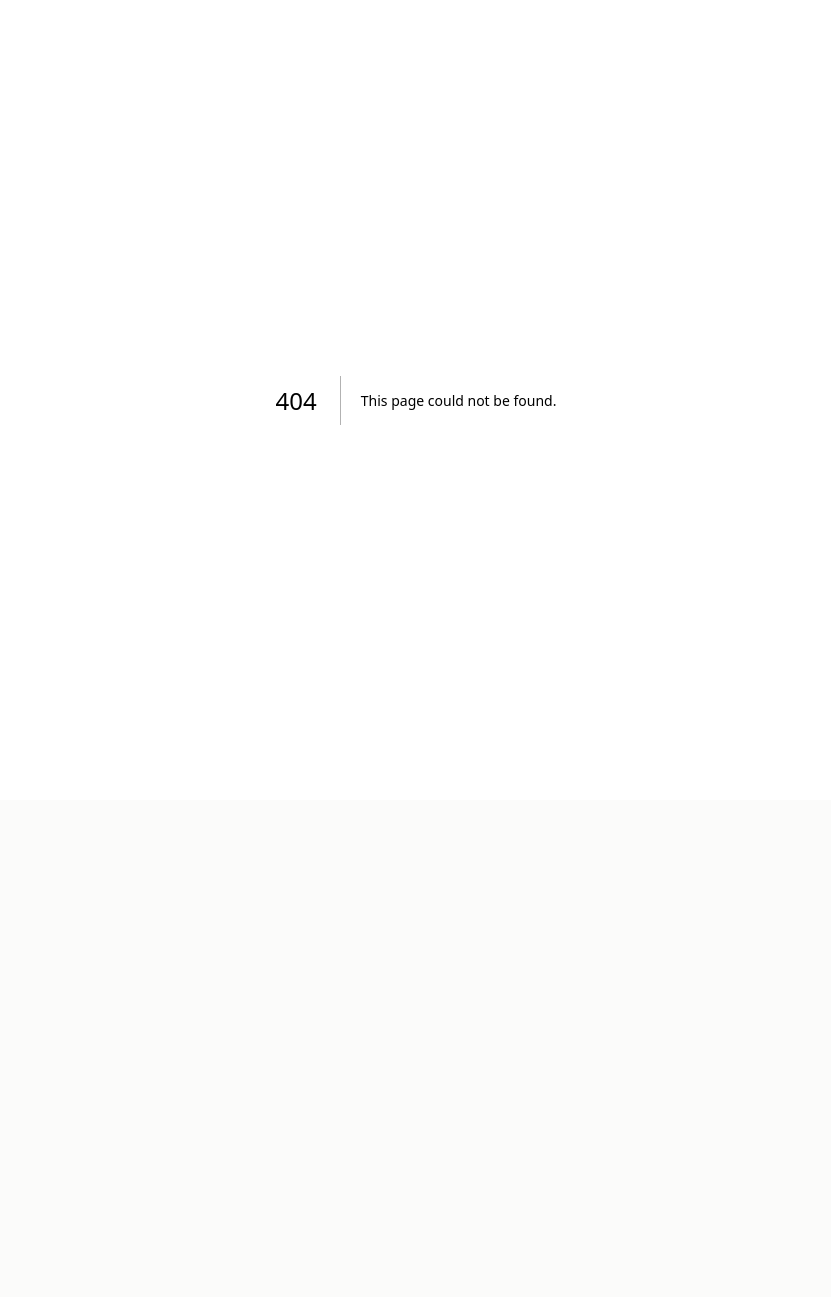
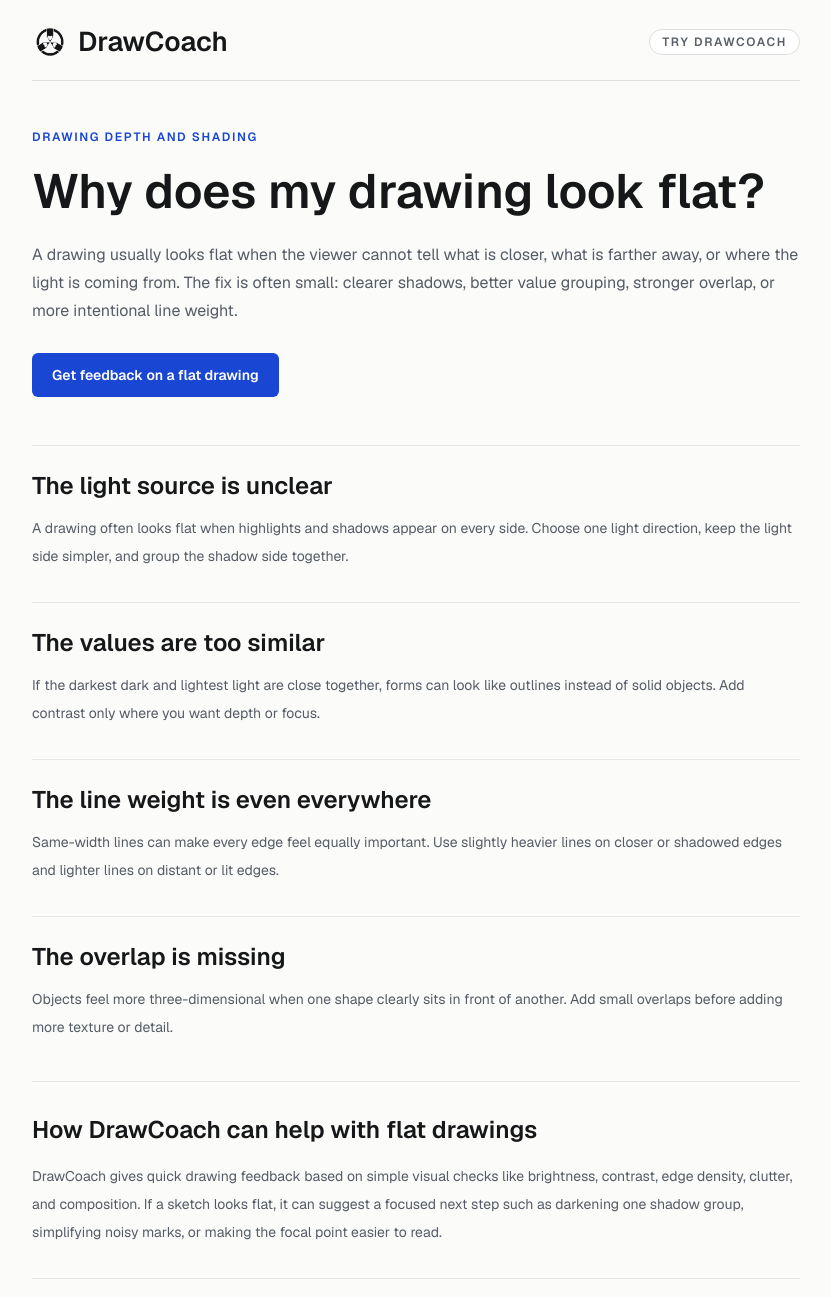
Before and after one commit to CAnimal4/DrawCoach, a Next.js app: page /why-does-my-drawing-look-flat in a window 1280 px wide. Before the commit this address had no page. Shown: the top 1297 px of the page, without its empty margins (224-1055 px from the left). Before the commit the page ends 800 px from the top, so only its background shows below. Built offline with nearby package versions, Linux system fonts and the light colour scheme.

Commit message:
fix sharing and add drawing depth seo page

```diff
--- a/app/drawing-feedback/page.tsx
+++ b/app/drawing-feedback/page.tsx
@@ -119,6 +119,37 @@
             stuck.
           </p>
         </section>
+
+        <section className="border-t border-[#e7e8e5] py-8">
+          <h2 className="text-2xl font-semibold">What kind of feedback does DrawCoach give?</h2>
+          <div className="mt-5 grid gap-5 sm:grid-cols-2">
+            <article>
+              <h3 className="text-base font-semibold">Shading and contrast</h3>
+              <p className="mt-2 text-sm leading-7 text-[#555c65]">
+                DrawCoach looks for drawings that are very dark, very bright, or low contrast. The
+                critique then suggests a small value change, such as grouping shadows or adding one
+                clearer highlight.
+              </p>
+            </article>
+            <article>
+              <h3 className="text-base font-semibold">Composition and clutter</h3>
+              <p className="mt-2 text-sm leading-7 text-[#555c65]">
+                The tool estimates whether the drawing feels too busy, too empty, or visually
+                off-center. The feedback is meant to help you simplify the next pass without
+                redrawing everything.
+              </p>
+            </article>
+          </div>
+        </section>
+
+        <section className="border-t border-[#e7e8e5] py-8">
+          <h2 className="text-2xl font-semibold">Who it is for</h2>
+          <p className="mt-4 text-sm leading-7 text-[#555c65]">
+            This page is for artists searching for free drawing feedback, beginner sketch critique,
+            or a drawing critique tool that can quickly point out the next practical fix. DrawCoach
+            works best for rough sketches, practice drawings, thumbnails, and early idea passes.
+          </p>
+        </section>
       </div>
     </main>
   );
--- a/app/how-to-improve-drawings/page.tsx
+++ b/app/how-to-improve-drawings/page.tsx
@@ -98,6 +98,14 @@
             small fix: darken one shadow group, adjust one proportion, simplify one busy area, or
             clarify one focal point.
           </p>
+          <div className="mt-5 rounded-lg border border-[#dededb] bg-white p-5">
+            <h3 className="text-base font-semibold">How DrawCoach can help</h3>
+            <p className="mt-2 text-sm leading-7 text-[#555c65]">
+              DrawCoach turns a sketch into a short list of beginner-friendly improvements. Instead
+              of asking you to solve every art problem at once, it gives a summary, a few specific
+              fixes, and one next step to focus on.
+            </p>
+          </div>
           <Link
             className="mt-7 inline-flex rounded-md bg-[#1946d2] px-5 py-3 text-sm font-semibold text-white transition hover:brightness-90 focus:outline-none focus:ring-4 focus:ring-[#1946d2]/20"
             href="/"
@@ -105,6 +113,24 @@
             Get free drawing feedback
           </Link>
         </section>
+
+        <section className="border-t border-[#e7e8e5] py-8">
+          <h2 className="text-2xl font-semibold">A quick improvement checklist</h2>
+          <ul className="mt-5 space-y-3 text-sm leading-7 text-[#555c65]">
+            <li>
+              <strong className="text-[#161719]">Squint at the drawing.</strong> If everything has
+              the same value, choose one area to darken.
+            </li>
+            <li>
+              <strong className="text-[#161719]">Compare the largest shapes.</strong> Fix the big
+              width and height relationships before polishing details.
+            </li>
+            <li>
+              <strong className="text-[#161719]">Pick one focal point.</strong> Let the most
+              important area have the sharpest contrast and cleanest edges.
+            </li>
+          </ul>
+        </section>
       </div>
     </main>
   );
--- /dev/null
+++ b/app/why-does-my-drawing-look-flat/page.tsx
@@ -0,0 +1,135 @@
+import type { Metadata } from "next";
+import Link from "next/link";
+import { BrandLink } from "@/components/brand-link";
+import { absoluteUrl, OG_IMAGE_URL } from "@/lib/site";
+
+const pageTitle = "Why Does My Drawing Look Flat? Simple Fixes for Sketches";
+const pageDescription =
+  "Learn why drawings look flat, how shading and line weight create depth, and how DrawCoach can suggest the next small fix for your sketch.";
+
+export const dynamic = "force-static";
+
+export const metadata: Metadata = {
+  title: pageTitle,
+  description: pageDescription,
+  alternates: {
+    canonical: absoluteUrl("/why-does-my-drawing-look-flat"),
+  },
+  openGraph: {
+    title: pageTitle,
+    description: pageDescription,
+    url: absoluteUrl("/why-does-my-drawing-look-flat"),
+    images: [
+      {
+        url: OG_IMAGE_URL,
+        width: 1200,
+        height: 630,
+        alt: "DrawCoach free online drawing critique tool",
+      },
+    ],
+  },
+  twitter: {
+    card: "summary_large_image",
+    title: pageTitle,
+    description: pageDescription,
+    images: [OG_IMAGE_URL],
+  },
+};
+
+const flatReasons = [
+  {
+    title: "The light source is unclear",
+    body:
+      "A drawing often looks flat when highlights and shadows appear on every side. Choose one light direction, keep the light side simpler, and group the shadow side together.",
+  },
+  {
+    title: "The values are too similar",
+    body:
+      "If the darkest dark and lightest light are close together, forms can look like outlines instead of solid objects. Add contrast only where you want depth or focus.",
+  },
+  {
+    title: "The line weight is even everywhere",
+    body:
+      "Same-width lines can make every edge feel equally important. Use slightly heavier lines on closer or shadowed edges and lighter lines on distant or lit edges.",
+  },
+  {
+    title: "The overlap is missing",
+    body:
+      "Objects feel more three-dimensional when one shape clearly sits in front of another. Add small overlaps before adding more texture or detail.",
+  },
+] as const;
+
+export default function WhyDrawingLooksFlatPage() {
+  return (
+    <main className="min-h-screen px-5 py-6 text-[#161719] sm:px-8 lg:px-12">
+      <div className="mx-auto w-full max-w-3xl">
+        <header className="flex items-center justify-between border-b border-[#dededb] pb-5">
+          <BrandLink />
+          <Link
+            className="rounded-full border border-[#dededb] bg-white px-3 py-1 text-xs font-semibold uppercase tracking-[0.14em] text-[#59606a] transition hover:border-[#1946d2] hover:text-[#1946d2]"
+            href="/"
+          >
+            Try DrawCoach
+          </Link>
+        </header>
+
+        <section className="py-12">
+          <p className="text-xs font-semibold uppercase tracking-[0.14em] text-[#1946d2]">
+            Drawing depth and shading
+          </p>
+          <h1 className="mt-4 text-4xl font-semibold leading-tight tracking-normal sm:text-5xl">
+            Why does my drawing look flat?
+          </h1>
+          <p className="mt-5 text-base leading-7 text-[#555c65]">
+            A drawing usually looks flat when the viewer cannot tell what is closer, what is farther
+            away, or where the light is coming from. The fix is often small: clearer shadows, better
+            value grouping, stronger overlap, or more intentional line weight.
+          </p>
+          <Link
+            className="mt-7 inline-flex rounded-md bg-[#1946d2] px-5 py-3 text-sm font-semibold text-white transition hover:brightness-90 focus:outline-none focus:ring-4 focus:ring-[#1946d2]/20"
+            href="/"
+          >
+            Get feedback on a flat drawing
+          </Link>
+        </section>
+
+        <section className="space-y-8 pb-10">
+          {flatReasons.map((reason) => (
+            <article className="border-t border-[#e7e8e5] pt-6" key={reason.title}>
+              <h2 className="text-2xl font-semibold">{reason.title}</h2>
+              <p className="mt-3 text-sm leading-7 text-[#555c65]">{reason.body}</p>
+            </article>
+          ))}
+        </section>
+
+        <section className="border-t border-[#e7e8e5] py-8">
+          <h2 className="text-2xl font-semibold">How DrawCoach can help with flat drawings</h2>
+          <p className="mt-4 text-sm leading-7 text-[#555c65]">
+            DrawCoach gives quick drawing feedback based on simple visual checks like brightness,
+            contrast, edge density, clutter, and composition. If a sketch looks flat, it can suggest
+            a focused next step such as darkening one shadow group, simplifying noisy marks, or
+            making the focal point easier to read.
+          </p>
+        </section>
+
+        <section className="border-t border-[#e7e8e5] py-8">
+          <h2 className="text-2xl font-semibold">Small fixes to try before redrawing</h2>
+          <ul className="mt-5 space-y-3 text-sm leading-7 text-[#555c65]">
+            <li>
+              <strong className="text-[#161719]">Pick one shadow side.</strong> Darken only that
+              side first so the form has a clear turn.
+            </li>
+            <li>
+              <strong className="text-[#161719]">Add one overlap.</strong> Let one shape cover part
+              of another shape to create depth.
+            </li>
+            <li>
+              <strong className="text-[#161719]">Vary one edge.</strong> Make the closest edge a
+              little darker or thicker than the far edge.
+            </li>
+          </ul>
+        </section>
+      </div>
+    </main>
+  );
+}
--- a/lib/result-share.ts
+++ b/lib/result-share.ts
@@ -1,4 +1,6 @@
 import type { AnalyzeResponse } from "@/lib/types";
+
+export const RESULT_SHARE_URL = "drawcoach.vercel.app";
 
 export function buildResultShareText(result: AnalyzeResponse) {
   const tips = result.improvements
@@ -8,9 +10,9 @@
 
   return [
     "I improved my drawing using DrawCoach:",
-    "",
-    ...tips.map((tip) => `- ${tip}`),
-    "",
-    "Try it here: drawcoach.vercel.app",
-  ].join("\n");
+      "",
+      ...tips.map((tip) => `- ${tip}`),
+      "",
+      `Try it here: ${RESULT_SHARE_URL}`,
+    ].join("\n");
 }
--- a/lib/share.ts
+++ b/lib/share.ts
@@ -13,17 +13,17 @@
   sms: string;
 };
 
-export function buildShareData(): ShareData {
+export function buildShareData(text = SHARE_TEXT): ShareData {
   return {
     title: SHARE_TITLE,
-    text: SHARE_TEXT,
+    text,
     url: PRIMARY_SHARE_URL,
   };
 }
 
-export function buildShareLinks(): ShareLinks {
+export function buildShareLinks(text = SHARE_TEXT): ShareLinks {
   const subject = encodeURIComponent("Try DrawCoach");
-  const body = encodeURIComponent(SHARE_TEXT);
+  const body = encodeURIComponent(text);
 
   return {
     mailto: `mailto:?subject=${subject}&body=${body}`,
--- a/lib/site.ts
+++ b/lib/site.ts
@@ -49,6 +49,13 @@
     priority: 0.8,
   },
   {
+    path: "/why-does-my-drawing-look-flat",
+    title: "Why Does My Drawing Look Flat? Simple Fixes for Sketches",
+    description:
+      "Learn why drawings look flat, how shading and line weight create depth, and how DrawCoach can suggest the next small fix for your sketch.",
+    priority: 0.75,
+  },
+  {
     path: "/privacy",
     title: "Privacy Policy - DrawCoach",
     description:
```
Also changed, not shown: components/drawcoach-app.tsx (+41 -9 lines), 1 other file (tests, documents, lock files or other folders).
